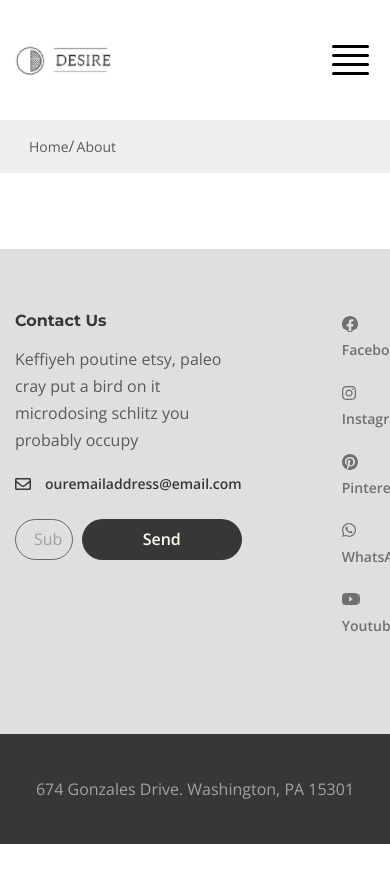
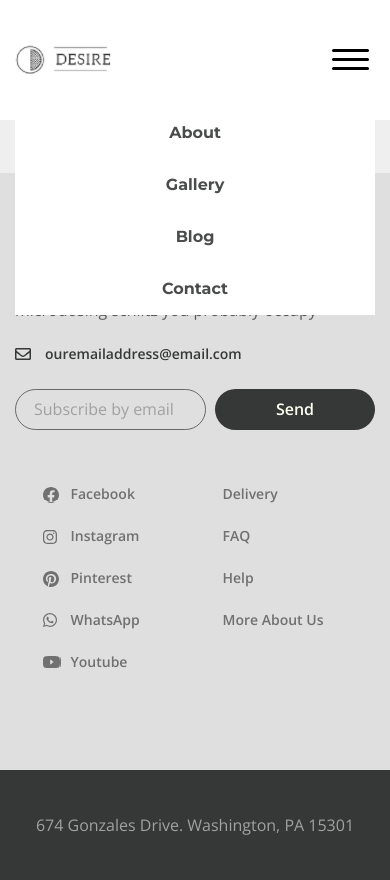
Before and after one commit to breaking16/DESIRE, a website: page app/page.html in a window 390 px wide. Both pictures are taken after a click on the button 350 px from the left and 60 px from the top of the page. Shown: the top 880 px of the page. Before the commit the page ends 847 px from the top, so only its background shows below. Drawn offline with nearby package versions, Linux system fonts and the light colour scheme; files that its build step writes are made by us from their sources; files whose address does not match are found by name.

Commit message:
2half aparty

```diff
--- a/app/js/main.js
+++ b/app/js/main.js
@@ -1,12 +1,16 @@
 $(function () {
+
 $('.header__btn').on('click', function () {
   $('.rightside-menu').removeClass('rightside-menu--close');
-
 });
 $('.rightside-menu__close').on('click', function () {
   $('.rightside-menu').addClass('rightside-menu--close');
+});
 
+$('.header__btn-menu').on('click', function () {
+  $('.menu').toggleClass('menu--open');
 });
+
 
 $('.top__slider').slick({
   dots: true,
--- a/app/page.html
+++ b/app/page.html
@@ -42,7 +42,6 @@
             </ul>
           </nav>
           <button class="header__btn-menu">
-            <span></span>
             <span></span>
             <span></span>
             <span></span>
--- a/app/scss/_media.scss
+++ b/app/scss/_media.scss
@@ -1,3 +1,11 @@
+@media (max-width: 992px) {
+  .footer {
+    &__info {
+      width: 380px;
+    }
+  }
+}
+
 @media (max-width: 768px) {
   .header {
     &__btn {
@@ -15,33 +23,101 @@
   .logo {
     margin: 0;
   }
+  .footer {
+    &__inner {
+      flex-wrap: wrap;
+      justify-content: center;
+    }
+    &__info {
+      width: 100%;
+      margin-bottom: 50px;
+    }
+    &__info-text {
+      width: 100%;
+    }
+
+    &__menu {
+      margin-left: auto;
+      margin-right: auto;
+    }
+    &__social {
+      margin-left: auto;
+      margin-right: auto;
+    }
+  }
 }
 
 @media (max-width: 540px) {
   .logo {
     order: -1;
+    position: relative;
+    z-index: 12;
   }
+
   .header {
+    &__inner {
+      flex-wrap: wrap;
+      padding-top: 42px;
+    }
     &__btn-menu {
+      position: relative;
+      z-index: 12;
       display: block;
       background-color: transparent;
       border: none;
       cursor: pointer;
+      order: -1;
       span {
         background-color: rgb(0, 0, 0);
         width: 37px;
         height: 3px;
-        border-radius: 3px;
+        border-radius: 4px;
         display: block;
         margin: 6px 0;
       }
     }
   }
+
   .menu {
+    padding-right: 0;
+    width: 100%;
+    background-color: #fff;
+    position: relative;
+    z-index: 11;
+    text-align: center;
+    transform: translateY(-350px);
+    transition: all 0.5s;
+    &--open {
+      transform: translateY(30px);
+    }
     &__list {
-      display: none;
+      display: block;
     }
-    &__btn-menu {
+    &__list-item {
+      padding-right: 0;
+    }
+    &__list-link {
+      display: block;
+      padding: 15px 0;
     }
   }
 }
+
+@media (max-width: 375px) {
+  .footer {
+    &__inner {
+      justify-content: space-between;
+    }
+    &__social {
+      margin-left: 0;
+    }
+    &__form {
+      display: block;
+    }
+    &__form-button {
+      width: 100%;
+      margin-left: 0;
+      margin-top: 10px;
+    }
+  }
+}
```
Also changed, not shown: app/css/style.min.css, app/js/main.min.js.
